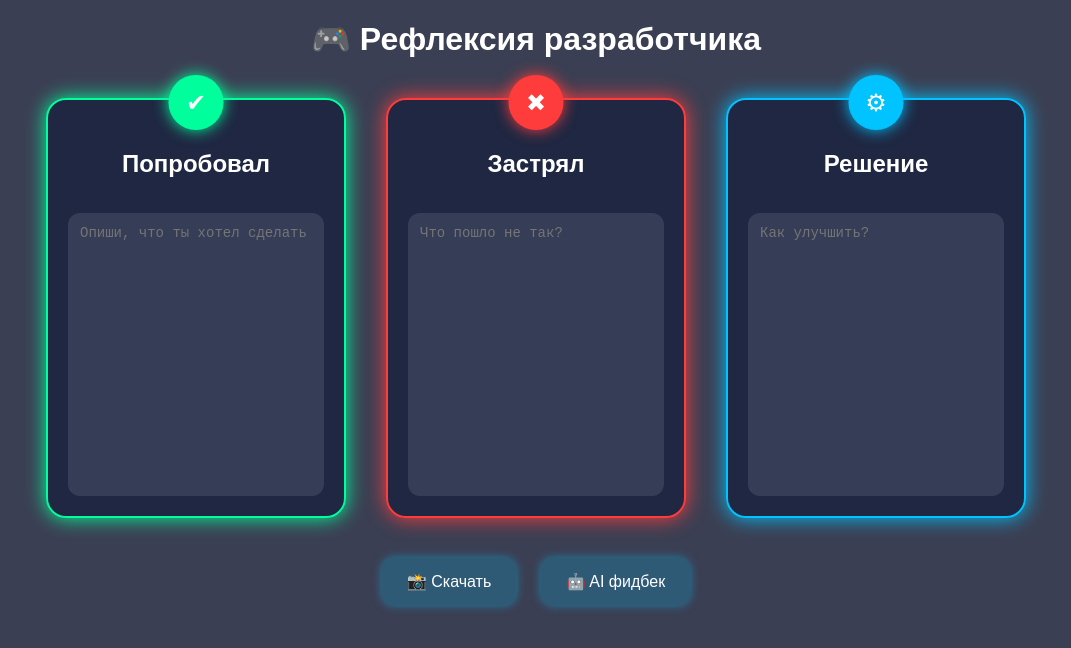
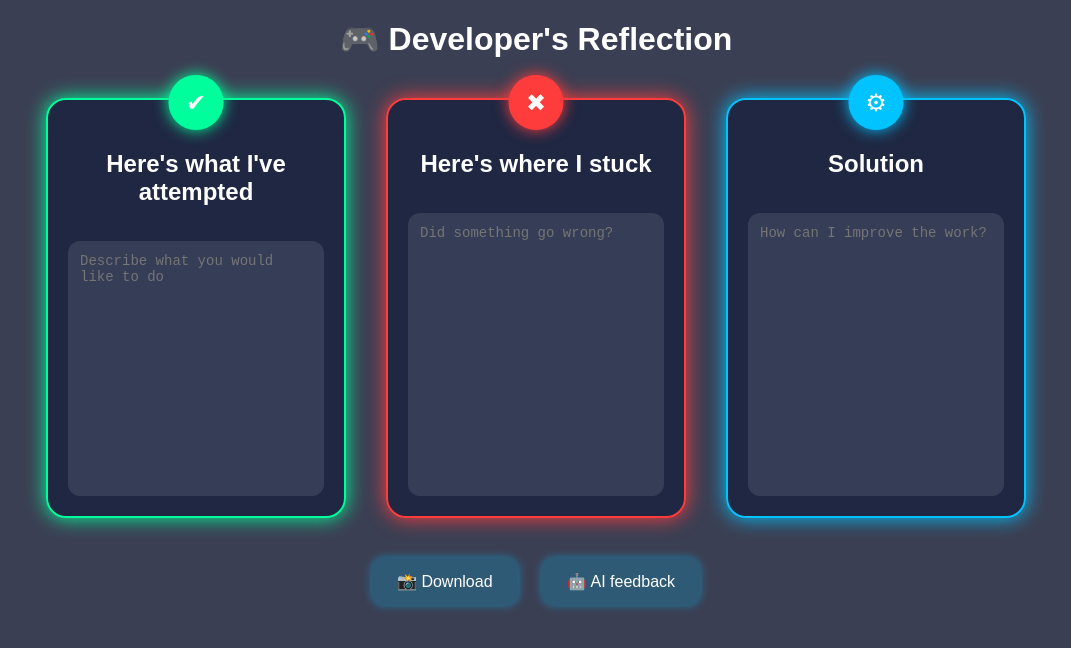
Before and after one commit to GitKodland/eng-reflection-cards-m1l2, a plain HTML site: page index.html in a window 1280 px wide. Shown: the whole page, without its empty margins (104-1175 px from the left). Drawn offline with Linux system fonts and the light colour scheme.

Commit message:
Translate index.html content to English

```diff
--- a/index.html
+++ b/index.html
@@ -1,8 +1,8 @@
 <!DOCTYPE html>
-<html lang="ru">
+<html lang="en">
 <head>
 <meta charset="UTF-8">
-<title>Рефлексия</title>
+<title>Reflection</title>
 
 <link rel="stylesheet" href="style.css">
 <script src="https://html2canvas.hertzen.com/dist/html2canvas.min.js"></script>
@@ -11,33 +11,33 @@
 
 <body>
 
-<h1 class="title">🎮 Рефлексия разработчика</h1>
+<h1 class="title">🎮 Developer's Reflection</h1>
 
 <div id="cards" class="container">
 
     <div class="card green">
         <div class="icon">✔</div>
-        <h2>Попробовал</h2>
-        <textarea id="tried" placeholder="Опиши, что ты хотел сделать"></textarea>
+        <h2>Here's what I've attempted</h2>
+        <textarea id="tried" placeholder="Describe what you would like to do"></textarea>
     </div>
 
     <div class="card red">
         <div class="icon">✖</div>
-        <h2>Застрял</h2>
-        <textarea id="stuck" placeholder="Что пошло не так?"></textarea>
+        <h2>Here's where I stuck</h2>
+        <textarea id="stuck" placeholder="Did something go wrong?"></textarea>
     </div>
 
     <div class="card blue">
         <div class="icon">⚙</div>
-        <h2>Решение</h2>
-        <textarea id="solution" placeholder="Как улучшить?"></textarea>
+        <h2>Solution</h2>
+        <textarea id="solution" placeholder="How can I improve the work?"></textarea>
     </div>
 
 </div>
 
 <div class="buttons">
-    <button onclick="downloadImage()">📸 Скачать</button>
-    <button onclick="generateFeedback()">🤖 AI фидбек</button>
+    <button onclick="downloadImage()">📸 Download</button>
+    <button onclick="generateFeedback()">🤖 AI feedback</button>
 </div>
 
 <div id="feedback" class="feedback"></div>
```
